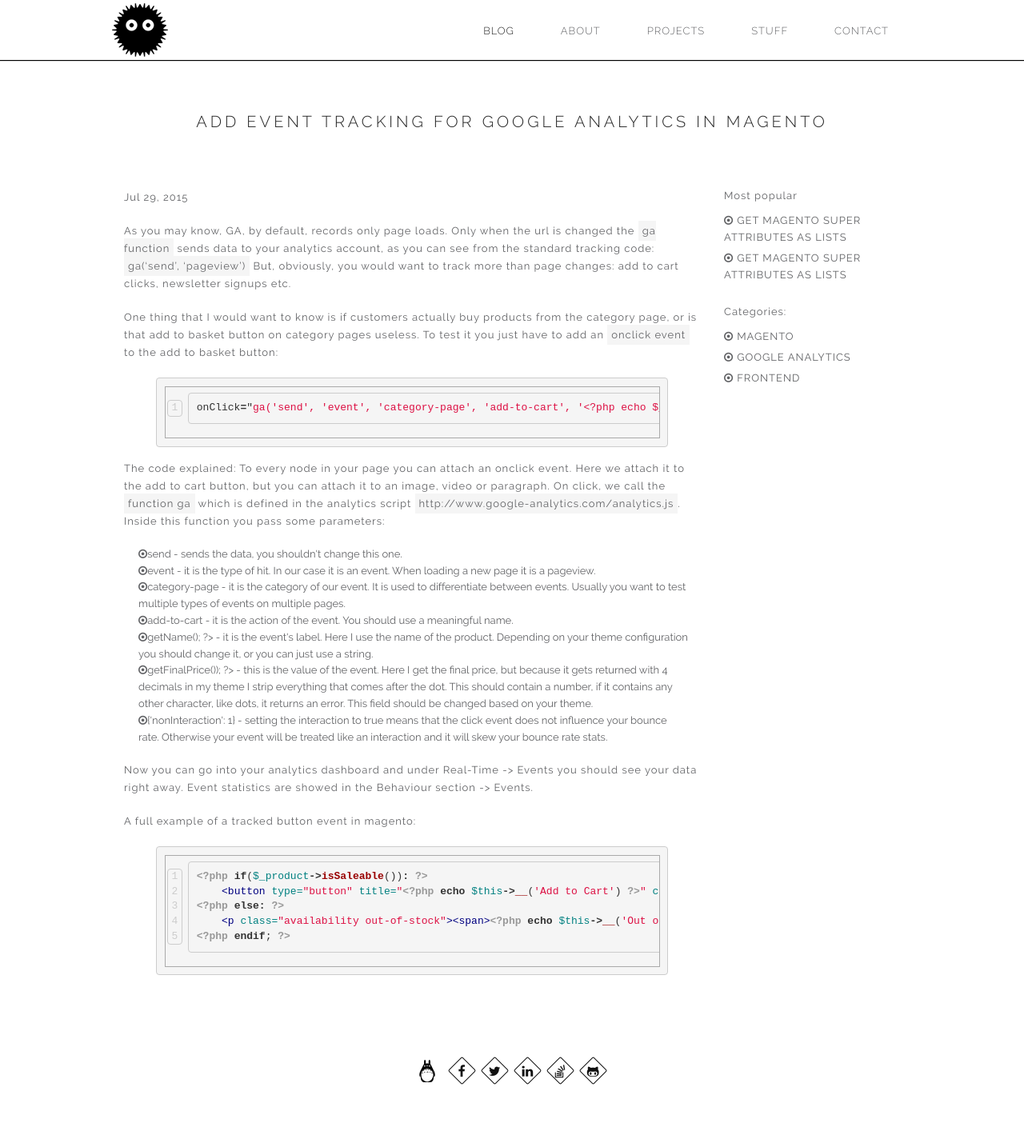
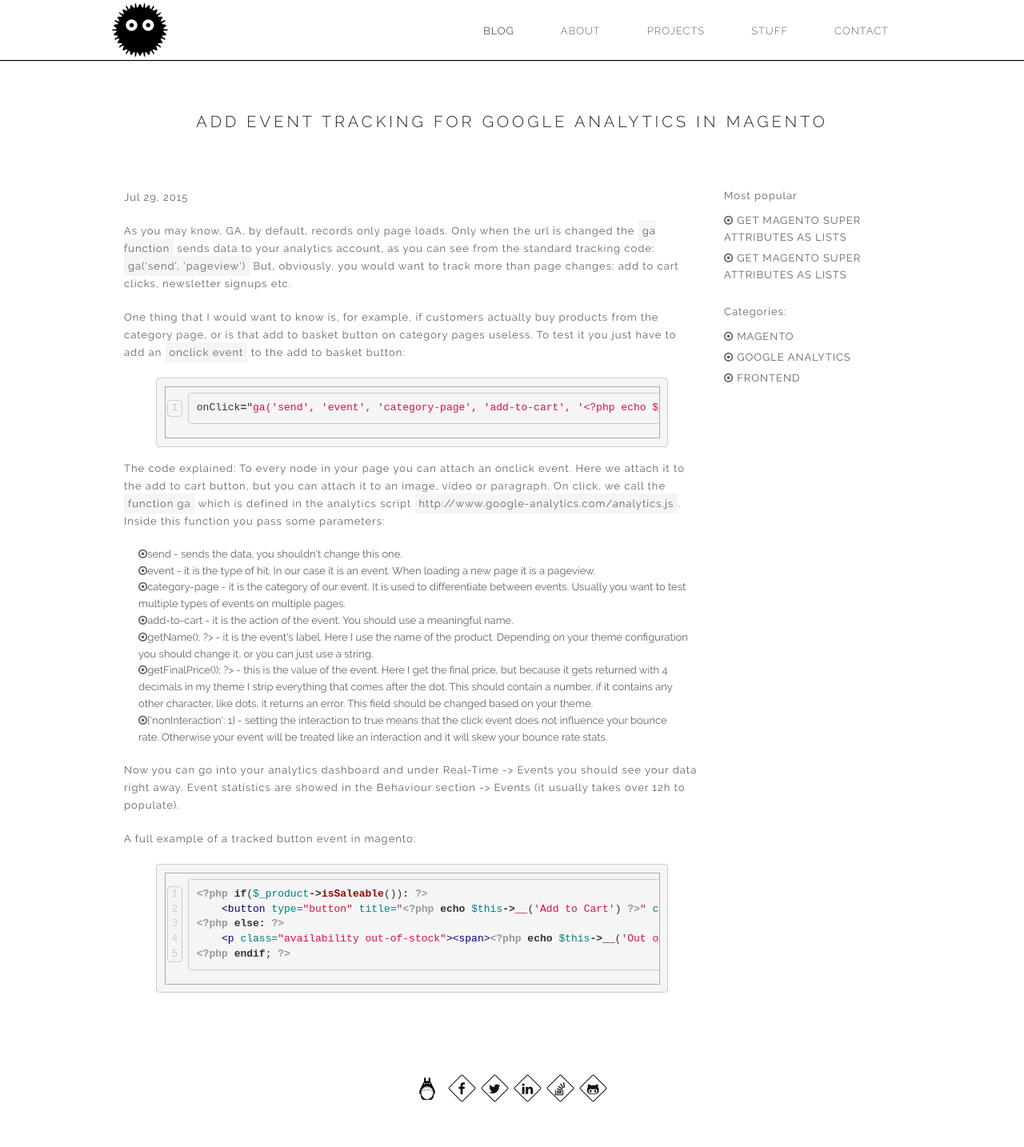
Before and after one commit to ClaudiuCreanga/ClaudiuCreanga.github.io, a Jekyll site: the page built from _posts/2015-07-29-magento-analytics-event-tracking.markdown, in a window 1280 px wide. Shown: the whole page at 80% size. Built offline with Jekyll 4.4.1, drawn with Linux system fonts in a browser that asks for light colours; nearby versions of some CDN libraries; comment, search, counter and statistics services are not loaded; before the commit the page ends 1412 px from its top, so only the background shows below that.

Commit message:
new post, magento event tracking

```diff
--- a/_posts/2015-07-29-magento-analytics-event-tracking.markdown
+++ b/_posts/2015-07-29-magento-analytics-event-tracking.markdown
@@ -3,11 +3,11 @@
 title:  "Add event tracking for Google Analytics in magento"
 date:   2015-07-29 23:26:17
 categories: analytics
-description: "There are quite a few modules out there that add event tracking to magento. Unless you want a complex tracking system, tracking events with Google Analytics can be done with a few lines of code."
+description: "There are quite a few modules out there that add event tracking to magento. Unless you want a complex tracking system, tracking events with Google Analytics can be done with a few lines of code. No need for extensions."
 ---
 As you may know, GA, by default, records only page loads. Only when the url is changed the <span class="code">ga function</span> sends data to your analytics account, as you can see from the standard tracking code: <span class="code">ga('send', 'pageview')</span> But, obviously, you would want to track more than page changes: add to cart clicks, newsletter signups etc.
 
-One thing that I would want to know is if customers actually buy products from the category page, or is that add to basket button on category pages useless. To test it you just have to add an <span class="code">onclick event</span> to the add to basket button:
+One thing that I would want to know is, for example, if customers actually buy products from the category page, or is that add to basket button on category pages useless. To test it you just have to add an <span class="code">onclick event</span> to the add to basket button:
 
 {% highlight javascript linenos %}
 onClick="ga('send', 'event', 'category-page', 'add-to-cart', '<?php echo $_product->getName(); ?>', '<?php echo preg_replace('/\..*/', '', $_product->getFinalPrice()); ?>',{'nonInteraction': 1});"
@@ -25,7 +25,7 @@
 <li>{'nonInteraction': 1} - setting the interaction to true means that the click event does not influence your bounce rate. Otherwise your event will be treated like an interaction and it will skew your bounce rate stats.</li>
 </ul>
 
-Now you can go into your analytics dashboard and under Real-Time -> Events you should see your data right away. Event statistics are showed in the Behaviour section -> Events.
+Now you can go into your analytics dashboard and under Real-Time -> Events you should see your data right away. Event statistics are showed in the Behaviour section -> Events (it usually takes over 12h to populate).
 
 A full example of a tracked button event in magento:
 
```
